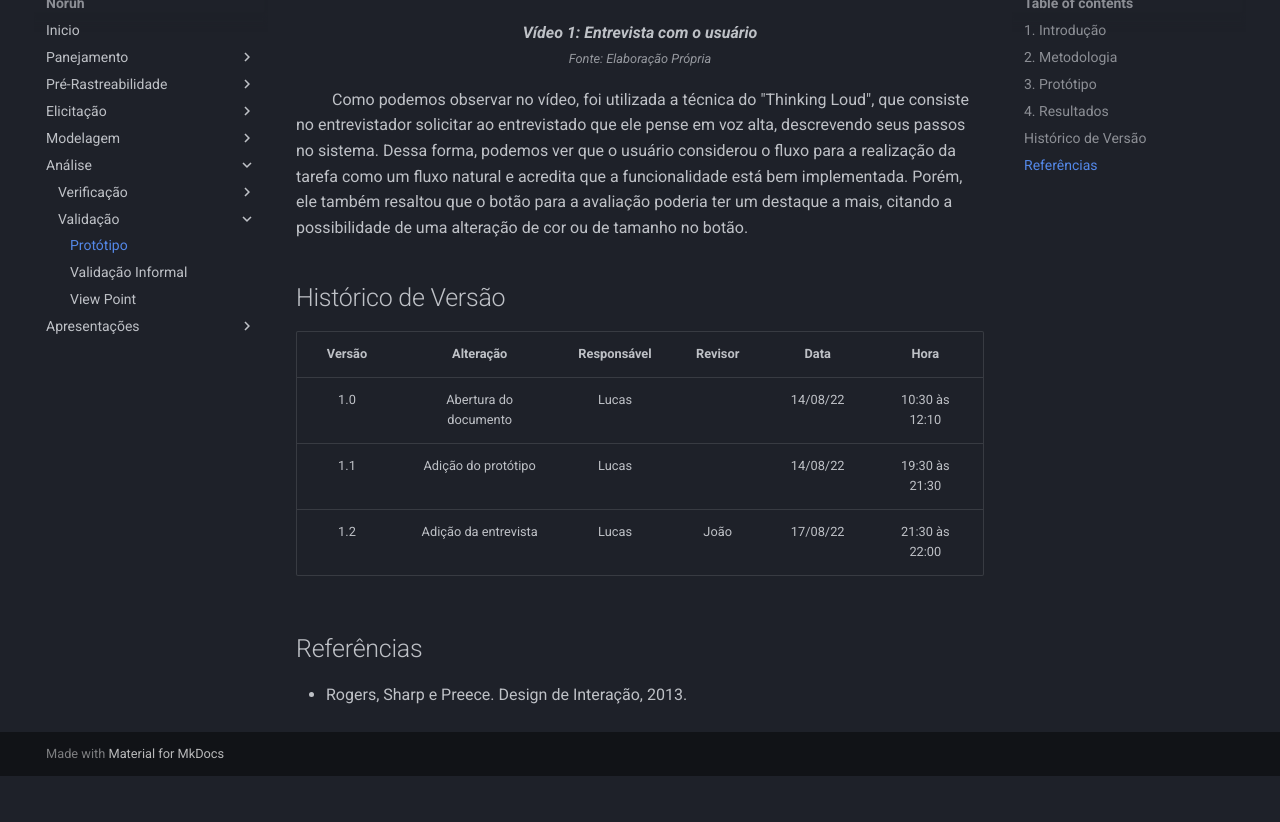
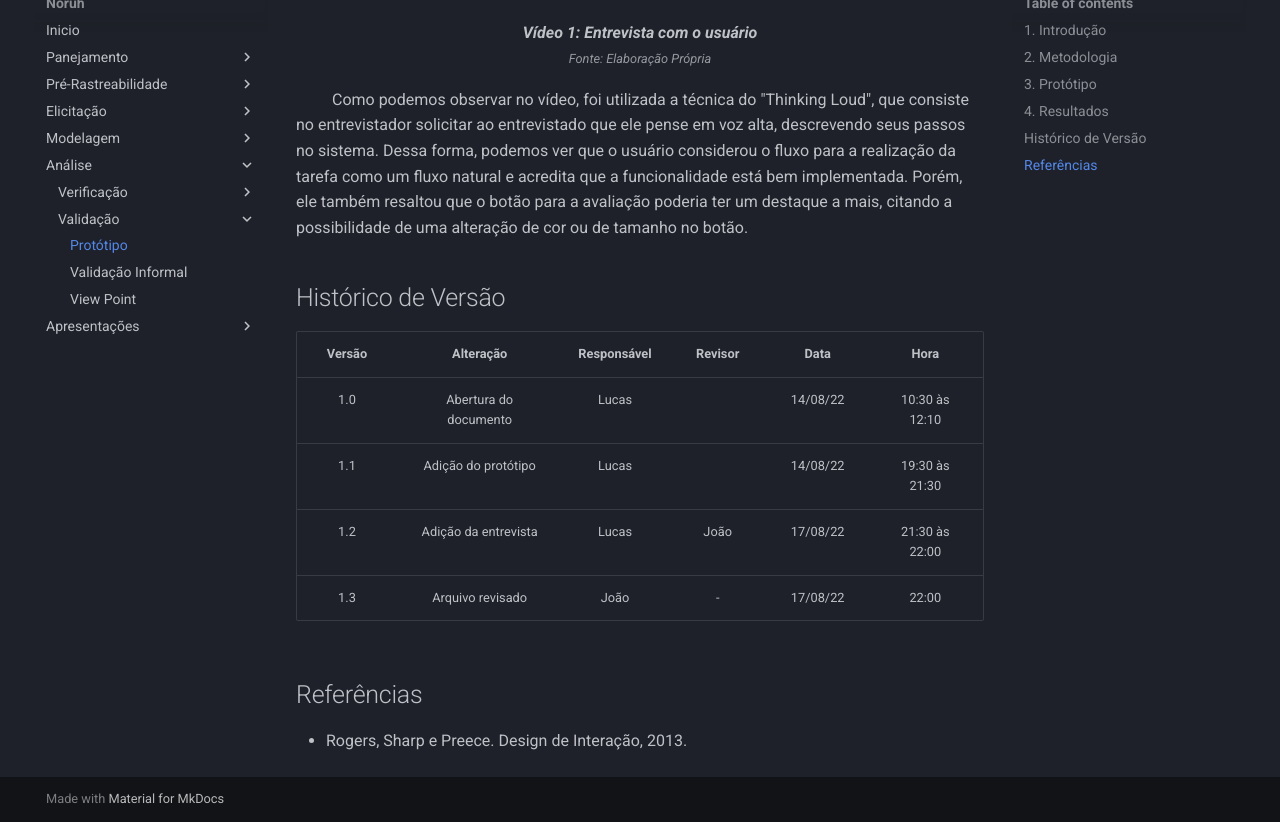
Before and after one commit to Thiab394/2022.1-Noruh, an MkDocs documentation site: the page built from docs/analise/validacao/prototipo.md, in a window 1280 px wide and 900 px high, scrolled down 2425 px, cut to the strip 78-900 px from the top of the window. Built offline with MkDocs 1.6.1 and Material for MkDocs 9.7.7, drawn with Linux system fonts in a browser that asks for light colours; before the commit the page ends 3279 px from its top, so only the background shows below that.

Commit message:
adds revision

```diff
--- a/docs/analise/validacao/prototipo.md
+++ b/docs/analise/validacao/prototipo.md
@@ -41,6 +41,7 @@
 |  1.0   | Abertura do documento |    Lucas    |         |  14/08/22  | 10:30 às 12:10 |
 |  1.1   | Adição do protótipo |    Lucas    |         |  14/08/22  | 19:30 às 21:30 |
 |  1.2   | Adição da entrevista |    Lucas    |   João    |  17/08/22  | 21:30 às 22:00 |
+|  1.3   | Arquivo revisado |    João    |   -    |  17/08/22  | 22:00  |
 
 ## Referências
 
```
